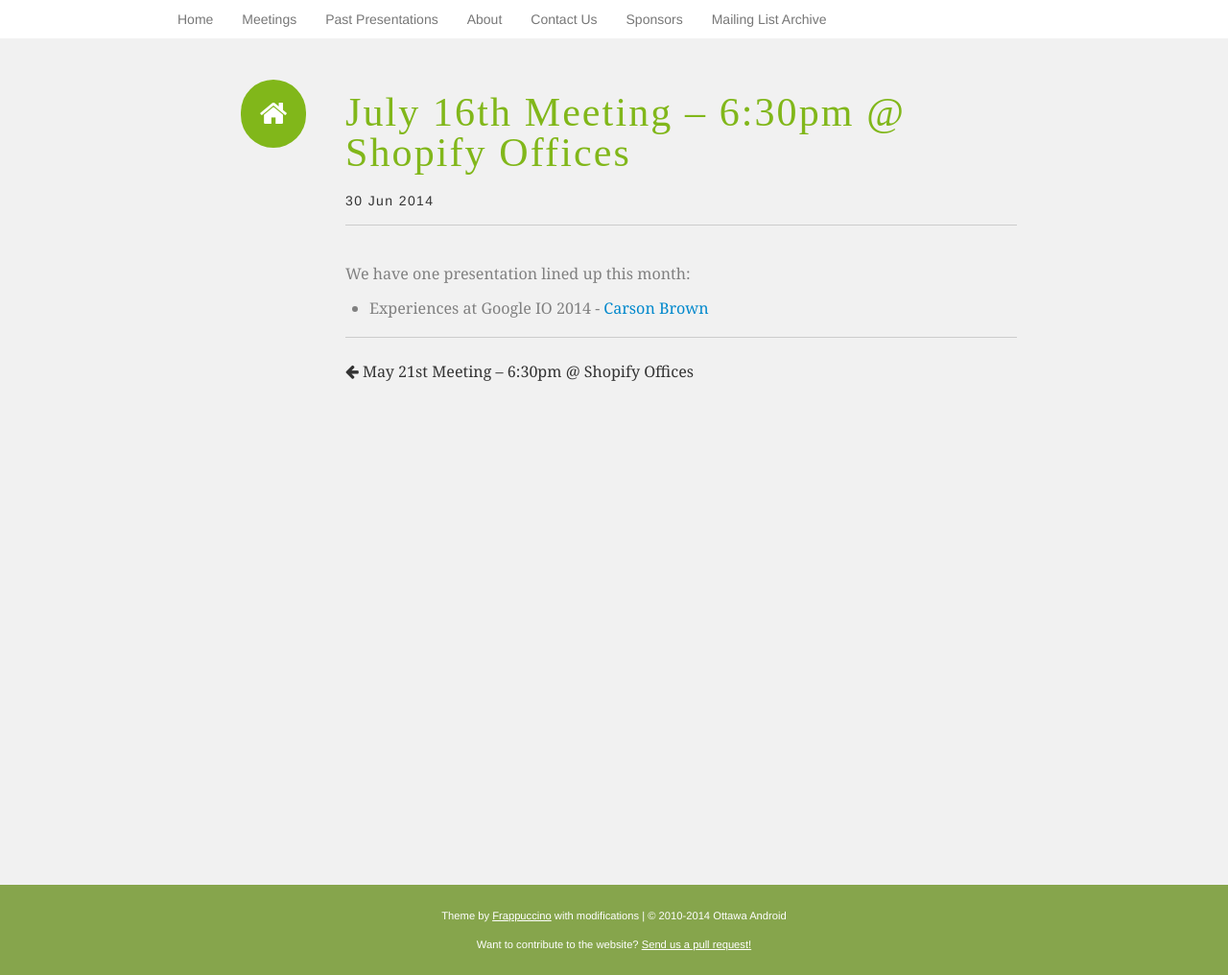
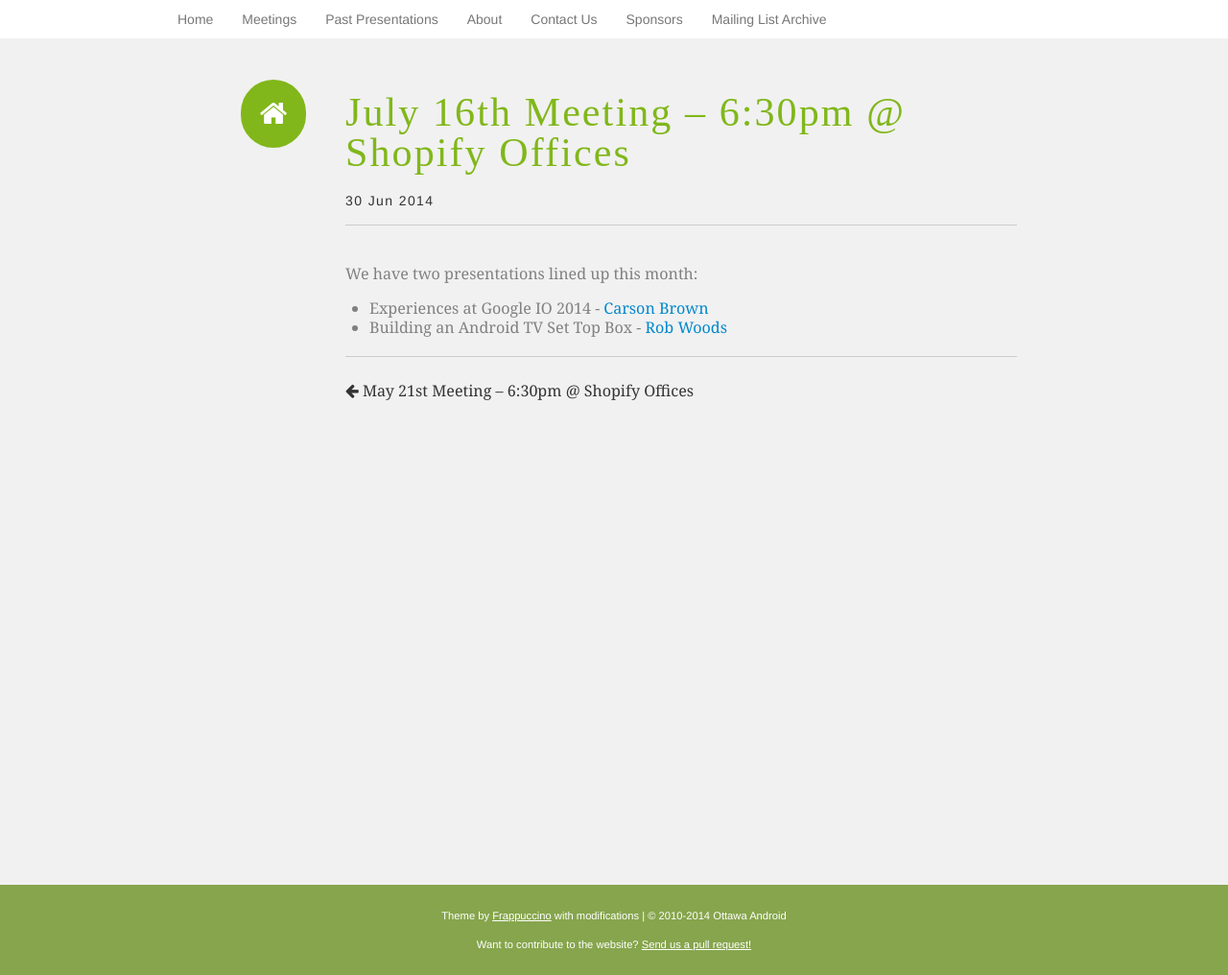
Before and after one commit to ottawaandroid/ottawaandroid.github.io, a Jekyll site: the page built from _posts/2014/2014-06-30-july-meeting.md, in a window 1280 px wide. Shown: the whole page at 96% size. Built offline with Jekyll 4.4.1, drawn with Linux system fonts in a browser that asks for light colours; some web fonts are replaced; Markdown is read by kramdown in place of the engine named in the settings.

Commit message:
Update July 2014 meeting

```diff
--- a/_posts/2014/2014-06-30-july-meeting.md
+++ b/_posts/2014/2014-06-30-july-meeting.md
@@ -8,6 +8,7 @@ status: publish
 type: post
 published: true
 ---
-We have one presentation lined up this month:
+We have two presentations lined up this month:
 
 * Experiences at Google IO 2014 - [Carson Brown](https://twitter.com/carson_)
+* Building an Android TV Set Top Box - [Rob Woods](https://twitter.com/EdBrockoli)
```
